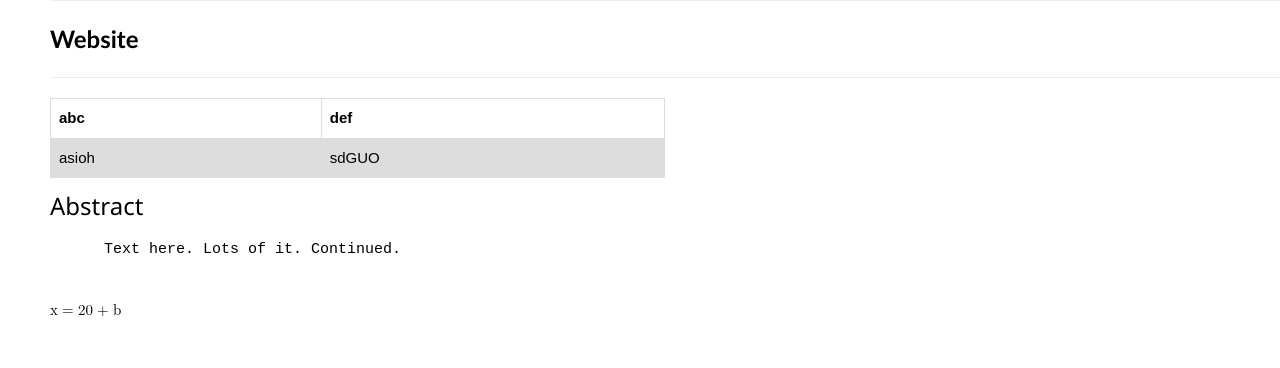
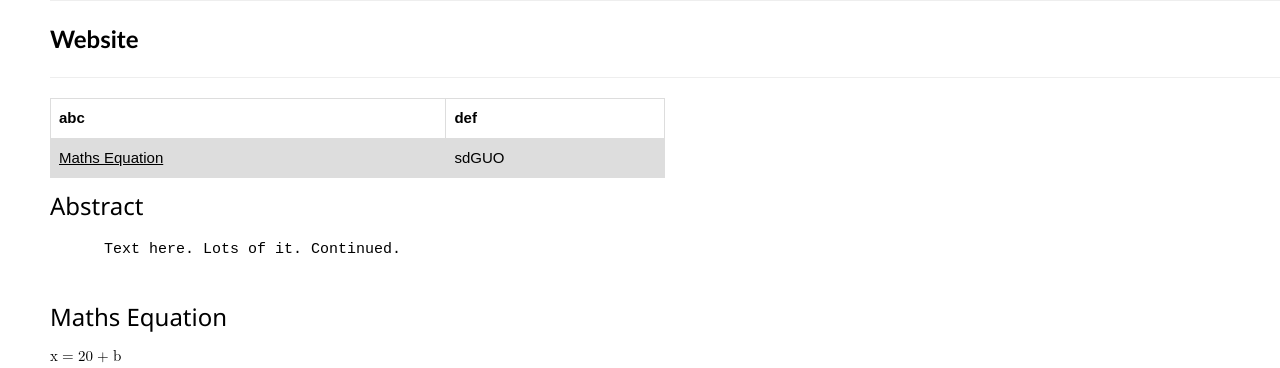
Before and after one commit to Surrey20/FYTest, a plain HTML site: page index.html in a window 1280 px wide. Shown: the part 439-807 px from the top of the page. Drawn offline with nearby package versions, Linux system fonts and the light colour scheme.

Commit message:
Update index.html

```diff
--- a/index.html
+++ b/index.html
@@ -45,7 +45,7 @@ p.ex1{
       </tr>
 
       <tr>
-        <td> asioh</td>
+        <td> <a href="#Maths">Maths Equation </td>
         <td> sdGUO </td>
       </tr>
 
@@ -63,6 +63,7 @@ p.ex1{
     </pre>
   </p>
 
+  <h3 id=”Analysis and discussion> Maths Equation</h3>
 <math xmlns="http://www.w3.org/1998/Math/MathML">
   <mrow>
     <mi> x</mi> <mo> = </mo> <mi> 20 </mi> <mo> + </mo> <mi> b</mi>
```
